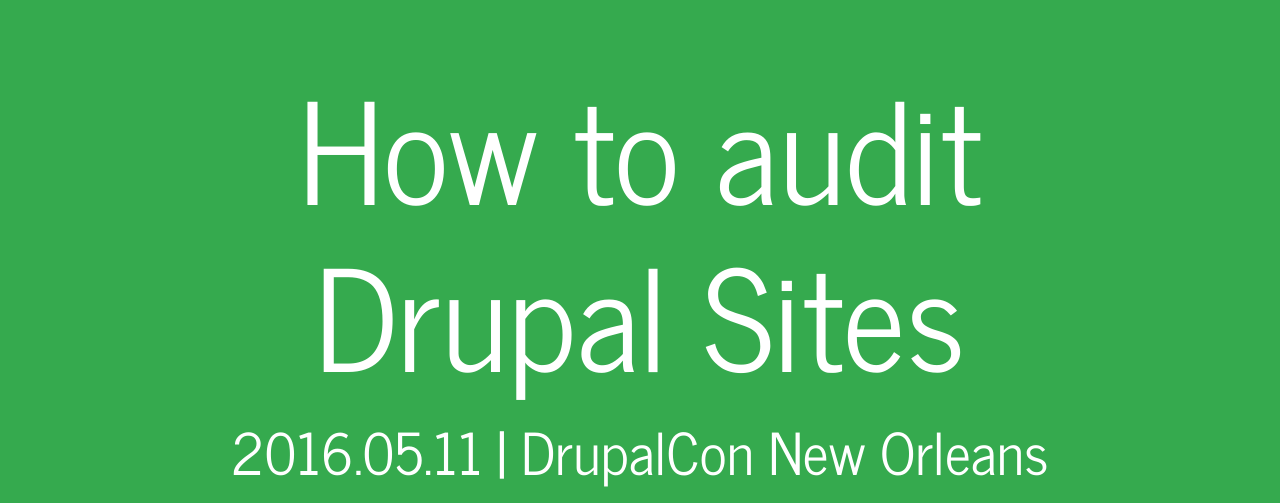
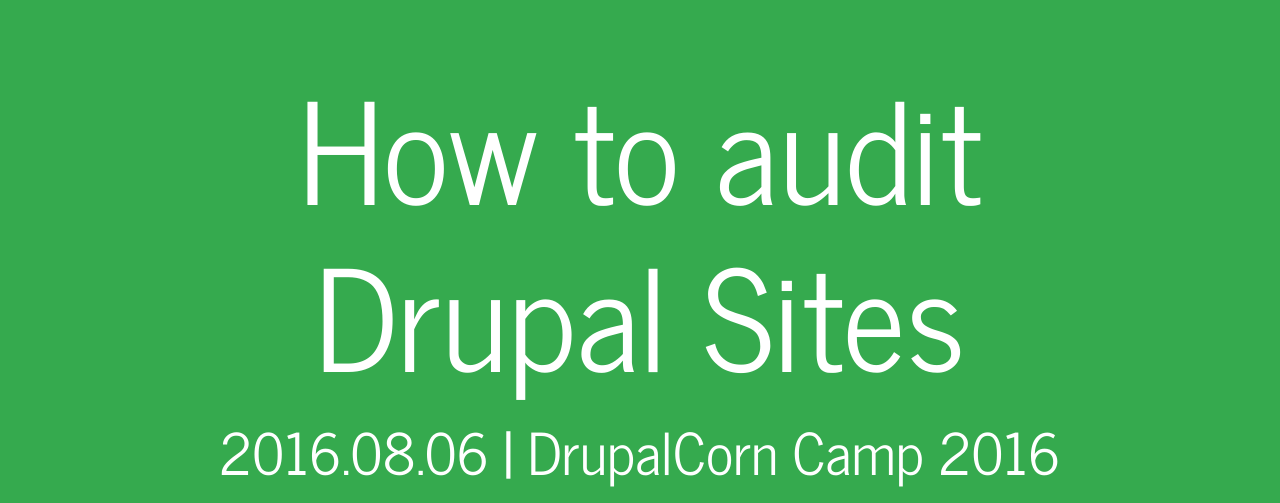
Before and after one commit to fluxsauce/how-to-audit-drupal, a website: page index.html in a window 1280 px wide. Shown: the top 503 px of the page. Drawn offline with Linux system fonts and the light colour scheme.

Commit message:
Updating for DrupalCorn

```diff
--- a/index.html
+++ b/index.html
@@ -28,7 +28,7 @@
 				<section>
 					<section>
 						<h1>How to audit Drupal Sites</h1>
-						<h3>2016.05.11 | DrupalCon New Orleans</h3>
+						<h3>2016.08.06 | DrupalCorn Camp 2016</h3>
 						<p><a style="border-bottom: none;" href="https://www.fourkitchens.com"><img height="100" width="100" style="border:none; box-shadow: none; background: none;" src="./assets/4k-logo-large-white.png"/></a></p>
 						<p>
 							<small><a href="https://about.me/jonpeck">about.me/jonpeck</a> | <a href="https://twitter.com/fourkitchens">@fourkitchens</a></small>
```
Also changed, not shown: README.md.
